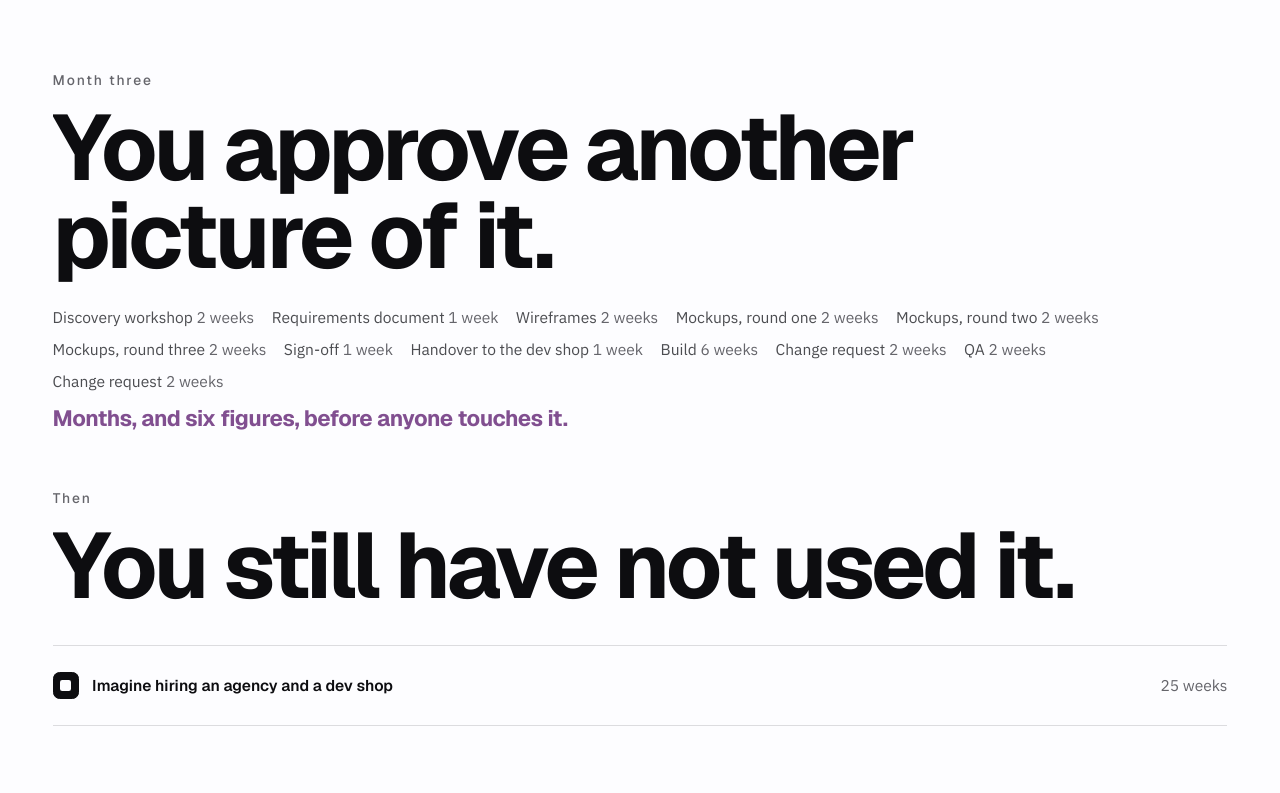
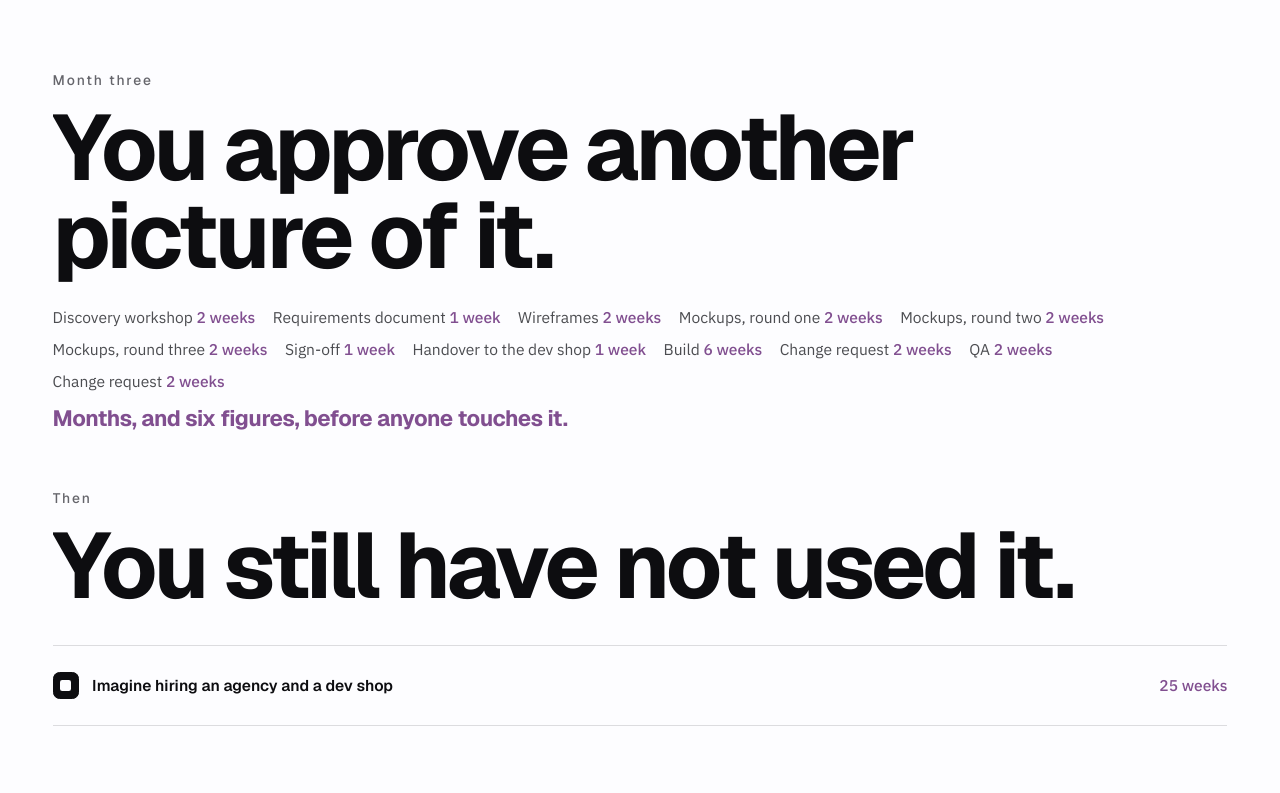
Before and after one commit to RiaanMOHA/hurulab, a plain HTML site: page concepts/with-without.html in a window 1280 px wide. Both pictures are taken after a click on the button "Imagine hiring an agency and a dev shop". Shown: the top 793 px of the page. Drawn offline with nearby package versions, Linux system fonts and the light colour scheme.

Commit message:
style: purple returns to the cost numbers, small marks not whole lines

```diff
--- a/concepts/with-without.html
+++ b/concepts/with-without.html
@@ -89,7 +89,7 @@ section:first-of-type { border-top: 0; }
   transition: opacity 350ms var(--ease), transform 350ms var(--ease);
 }
 .on .mess i { opacity: 1; transform: none; }
-.mess i s { text-decoration: none; color: var(--color-text-tertiary); }
+.mess i s { text-decoration: none; color: var(--color-text-brand); font-weight: 500; }
 .mess i.big {
   font-family: var(--font-heading); font-weight: 700; font-size: var(--t-lede);
   letter-spacing: -0.02em; flex-basis: 100%; white-space: normal;
@@ -126,7 +126,7 @@ section:first-of-type { border-top: 0; }
   color: var(--color-text-tertiary); font-variant-numeric: tabular-nums;
   opacity: 0; transition: opacity 400ms var(--ease);
 }
-.on .count { opacity: 1; }
+.on .count { opacity: 1; color: var(--color-text-brand); font-weight: 500; }
 
 /* ---------- concept 2, the thing you touch ---------- */
 .demo { display: flex; align-items: flex-start; gap: var(--s-5); flex-wrap: wrap; margin-top: var(--s-6); }
```
